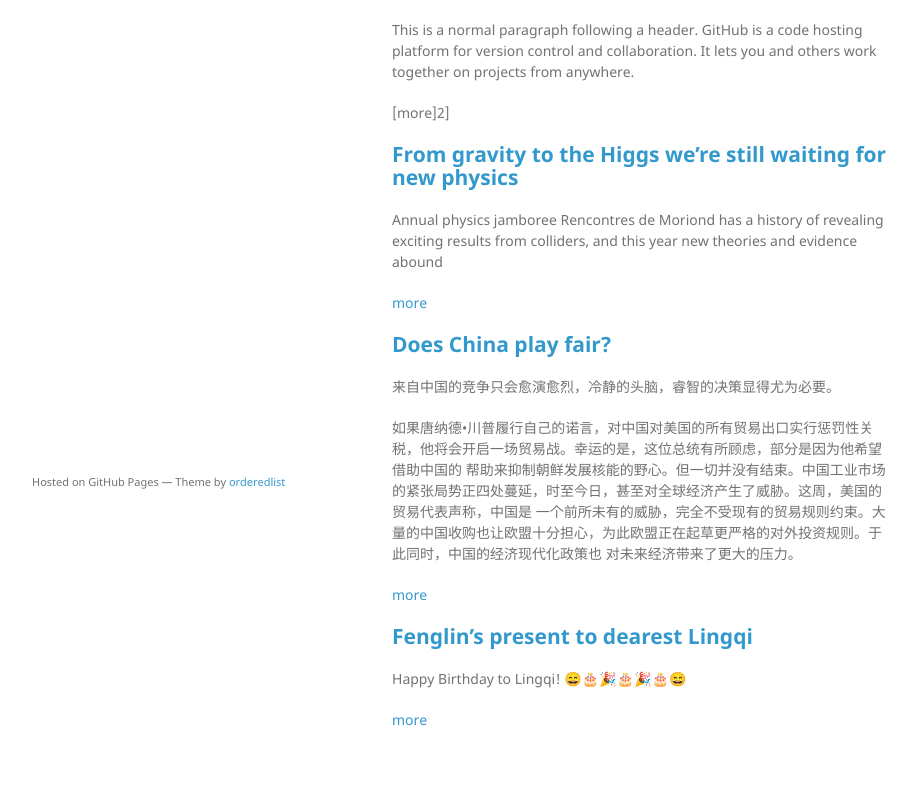
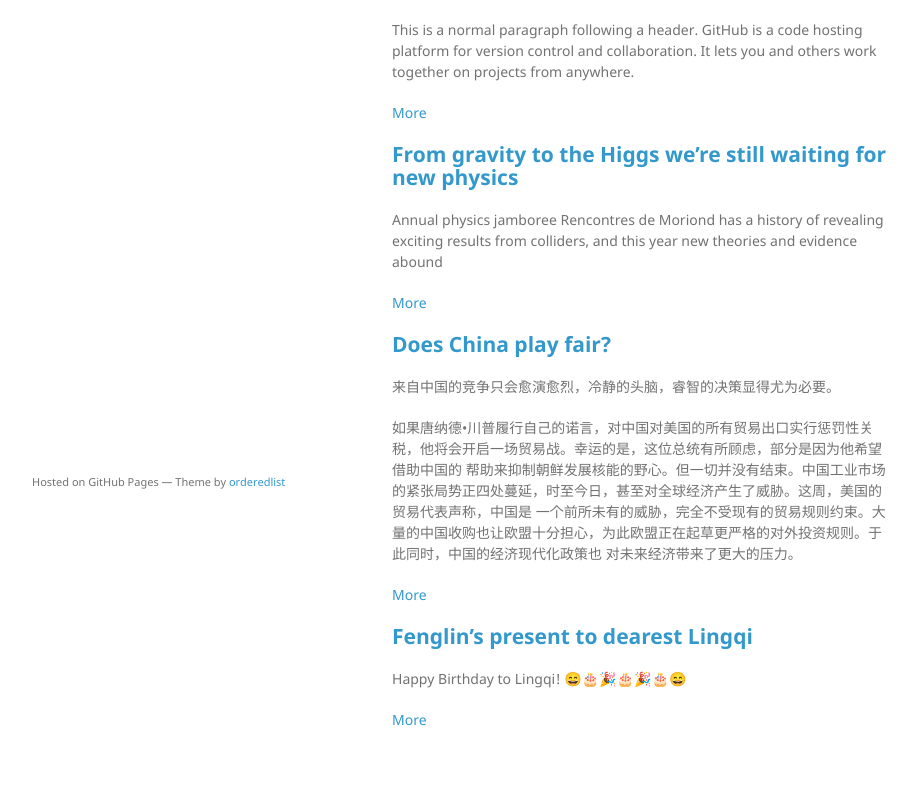
Before and after one commit to aladden/aladden.github.io, a Jekyll site: the page built from index.md, in a window 1280 px wide. Shown: the part 339-1136 px from the top of the page, without its empty margins (178-1095 px from the left). Built offline with Jekyll 4.4.1, drawn with Linux system fonts in a browser that asks for light colours; emoji names are drawn with the system emoji font; our own code applies the rules of GitHub Pages for plain Markdown files.

Commit message:
Update index.md

```diff
--- a/index.md
+++ b/index.md
@@ -17,13 +17,13 @@ There should be whitespace between paragraphs. We recommend including a README,
 
 This is a normal paragraph following a header. GitHub is a code hosting platform for version control and collaboration. It lets you and others work together on projects from anywhere.
 
-[more]2]
+[More][2]
 
 [From gravity to the Higgs we’re still waiting for new physics][3]
 ---
 Annual physics jamboree Rencontres de Moriond has a history of revealing exciting results from colliders, and this year new theories and evidence abound
 
-[more][3]
+[More][3]
 
 [Does China play fair?][4]
 ---
@@ -31,14 +31,14 @@ Annual physics jamboree Rencontres de Moriond has a history of revealing excitin
 
 如果唐纳德•川普履行自己的诺言，对中国对美国的所有贸易出口实行惩罚性关税，他将会开启一场贸易战。幸运的是，这位总统有所顾虑，部分是因为他希望借助中国的 帮助来抑制朝鲜发展核能的野心。但一切并没有结束。中国工业市场的紧张局势正四处蔓延，时至今日，甚至对全球经济产生了威胁。这周，美国的贸易代表声称，中国是 一个前所未有的威胁，完全不受现有的贸易规则约束。大量的中国收购也让欧盟十分担心，为此欧盟正在起草更严格的对外投资规则。于此同时，中国的经济现代化政策也 对未来经济带来了更大的压力。
 
-[more][4]
+[More][4]
 
 [Fenglin's present to dearest Lingqi][5]
 ---
 Happy Birthday to Lingqi!
 :smile::birthday::tada::birthday::tada::birthday::smile:
 
-[more][5]
+[More][5]
 
 [1]:	another-page
 [2]:	intro-of-markdown
```
